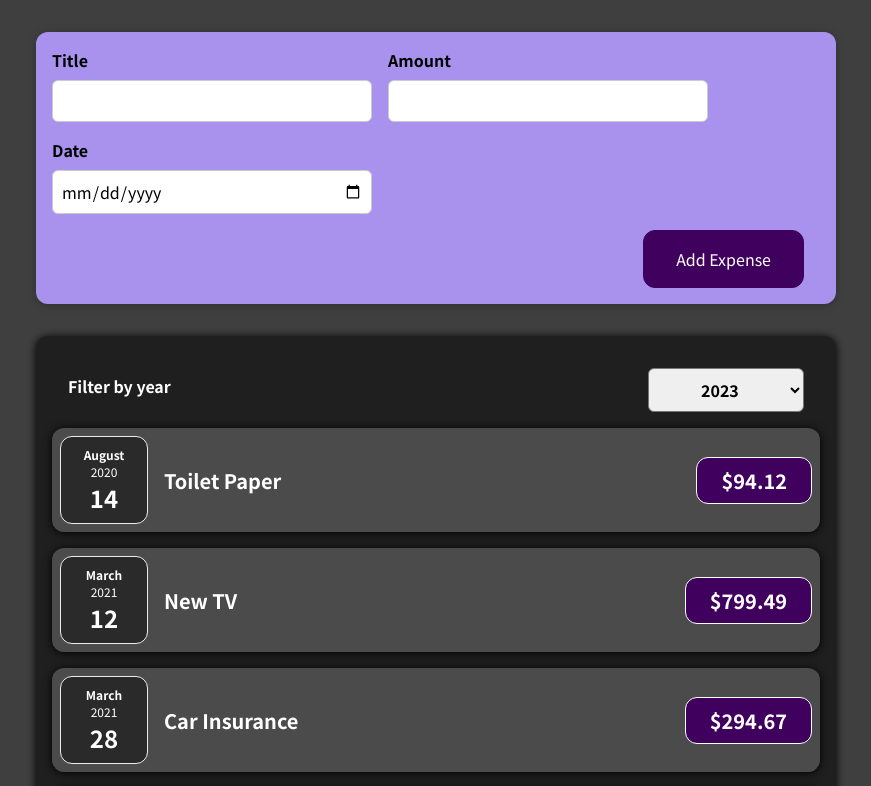
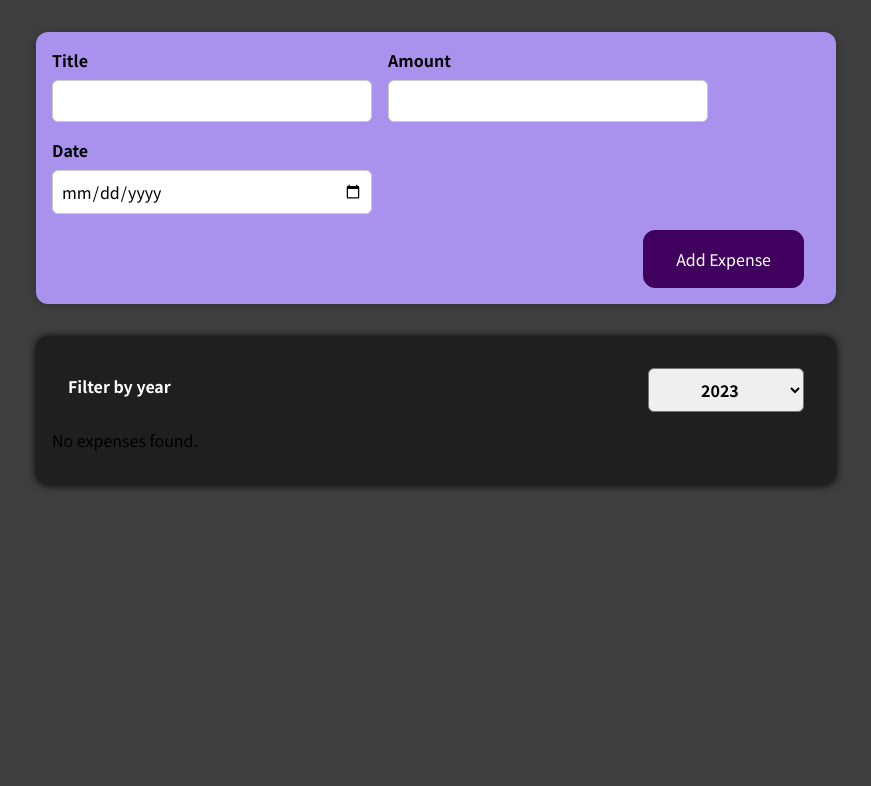
Before and after one commit to sticktyiss/react-CG, a React (Create React App) app: page / in a window 1280 px wide. Shown: the top 786 px of the page, without its empty margins (204-1075 px from the left). Built offline with nearby package versions, Linux system fonts and the light colour scheme.

Commit message:
Added filter functionality

```diff
--- a/src/App.js
+++ b/src/App.js
@@ -1,10 +1,9 @@
-import React from 'react';
+import React, {useState} from 'react';
 
 import NewExpense from './components/NewExpense/NewExpense';
 import Expenses from './components/Expenses/Expenses';
 
-const App = () => {
-  const expenses = [
+const DUMMY_EXPENSES= [
     {
       id: 'e1',
       title: 'Toilet Paper',
@@ -25,10 +24,13 @@ const App = () => {
       date: new Date(2021, 5, 12),
     },
   ];
+const App = () => {
+  const [expenses, setExpenses] = useState(DUMMY_EXPENSES)
 
   const addExpenseHandler = expense => {
-    console.log('In App.js');
-    console.log(expense);
+    setExpenses(prevExpenses => {
+      return [expense, ...prevExpenses]
+    })
   };
 
   return (
--- a/src/components/Expenses/Expenses.jsx
+++ b/src/components/Expenses/Expenses.jsx
@@ -1,41 +1,38 @@
-import React, { useState } from 'react';
+import React, { useState } from "react";
 
-import ExpenseItem from './ExpenseItem';
-import Card from '../UI/Card';
-import ExpensesFilter from './ExpensesFilter';
-import './Expenses.css';
+import ExpenseItem from "./ExpenseItem";
+import Card from "../UI/Card";
+import ExpensesFilter from "./ExpensesFilter";
+import "./Expenses.css";
 
 const Expenses = (props) => {
-  const [filteredYear, setFilteredYear] = useState('2023');
+  const [filteredYear, setFilteredYear] = useState("2023");
 
-  const filterChangeHandler = selectedYear => {
+  const filterChangeHandler = (selectedYear) => {
     setFilteredYear(selectedYear);
   };
 
+  const filteredExpenses = props.items.filter((expense) => {
+    return expense.date.getFullYear().toString() === filteredYear;
+  });
+
   return (
     <div>
-      <Card className='expenses'>
-        <ExpensesFilter selected={filteredYear} onChangeFilter={filterChangeHandler} />
-        <ExpenseItem
-          title={props.items[0].title}
-          amount={props.items[0].amount}
-          date={props.items[0].date}
+      <Card className="expenses">
+        <ExpensesFilter
+          selected={filteredYear}
+          onChangeFilter={filterChangeHandler}
         />
-        <ExpenseItem
-          title={props.items[1].title}
-          amount={props.items[1].amount}
-          date={props.items[1].date}
-        />
-        <ExpenseItem
-          title={props.items[2].title}
-          amount={props.items[2].amount}
-          date={props.items[2].date}
-        />
-        <ExpenseItem
-          title={props.items[3].title}
-          amount={props.items[3].amount}
-          date={props.items[3].date}
-        />
+        {filteredExpenses.length === 0 && <p>No expenses found.</p>}
+        {filteredExpenses.length === 0 &&
+          filteredExpenses.map((expense) => (
+            <ExpenseItem
+              key={expense.id}
+              title={expense.title}
+              amount={expense.amount}
+              date={expense.date}
+            />
+          ))}
       </Card>
     </div>
   );
```
